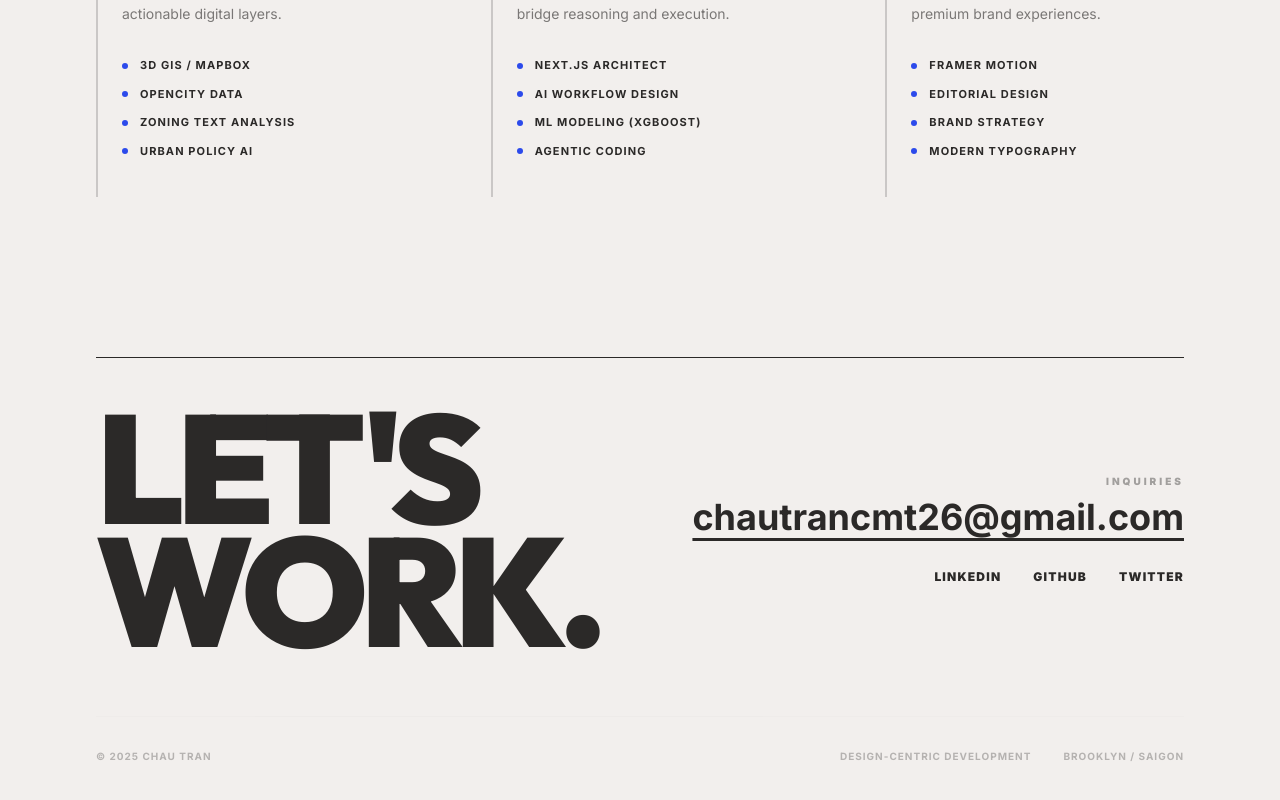
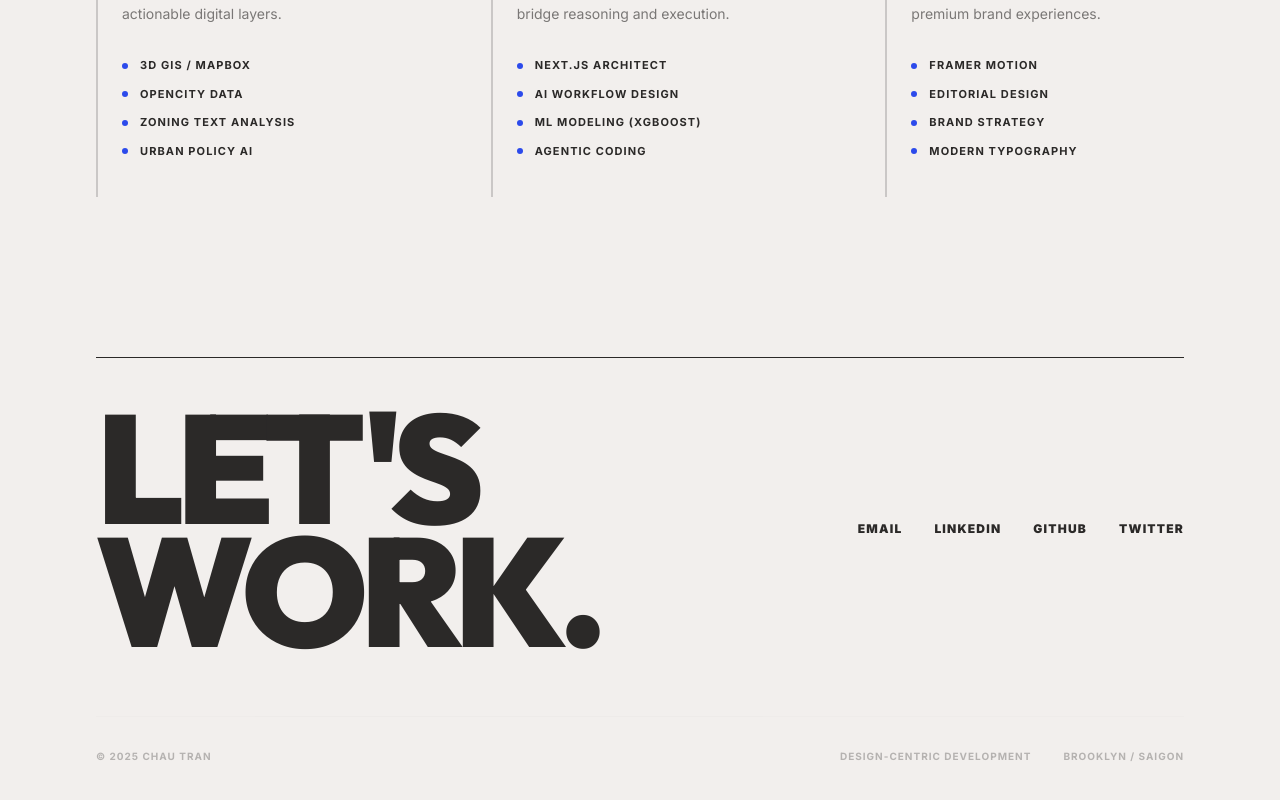
Before and after one commit to CTC3PO/ct-visual-site-26, a Next.js app: page / in a window 1280 px wide. Shown: the part 2464-3264 px from the top of the page. Built offline with nearby package versions, Linux system fonts and the light colour scheme.

Commit message:
style: move email to social links and remove large email block

```diff
--- a/src/components/sections/Contact.tsx
+++ b/src/components/sections/Contact.tsx
@@ -18,14 +18,8 @@ export default function Contact() {
         </div>
 
         <div className="flex flex-col items-start md:items-end gap-8">
-          <div className="flex flex-col items-start md:items-end font-sans">
-            <span className="text-[10px] uppercase tracking-[0.3em] font-black opacity-40 mb-2">Inquiries</span>
-            <a href="mailto:chautrancmt26@gmail.com" className="text-2xl md:text-4xl font-bold hover:text-system-accent transition-colors underline-offset-8 underline">
-              chautrancmt26@gmail.com
-            </a>
-          </div>
-
           <div className="flex gap-8 font-sans text-xs uppercase tracking-widest font-black">
+            <a href="mailto:chautrancmt26@gmail.com" className="hover:opacity-50 transition-opacity">Email</a>
             <a href="https://linkedin.com" target="_blank" className="hover:opacity-50 transition-opacity">LinkedIn</a>
             <a href="https://github.com" target="_blank" className="hover:opacity-50 transition-opacity">GitHub</a>
             <a href="https://twitter.com" target="_blank" className="hover:opacity-50 transition-opacity">Twitter</a>
```
